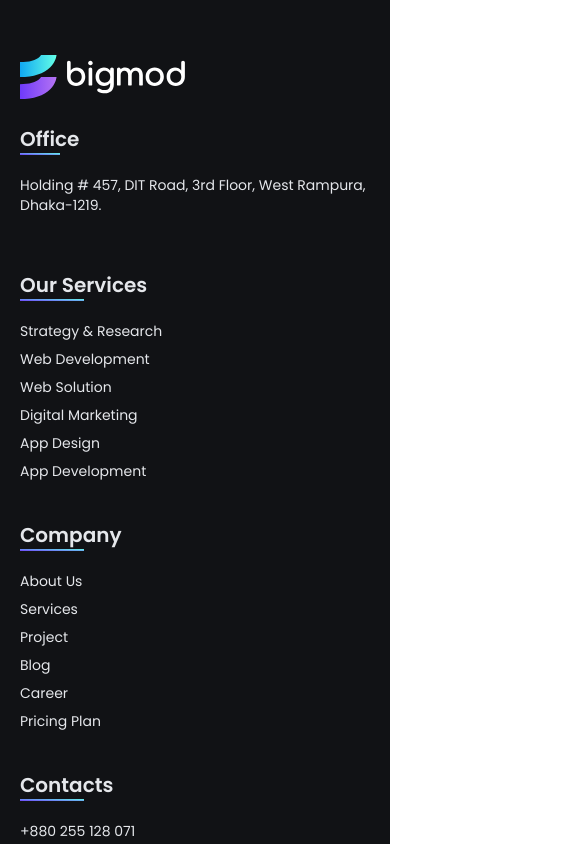
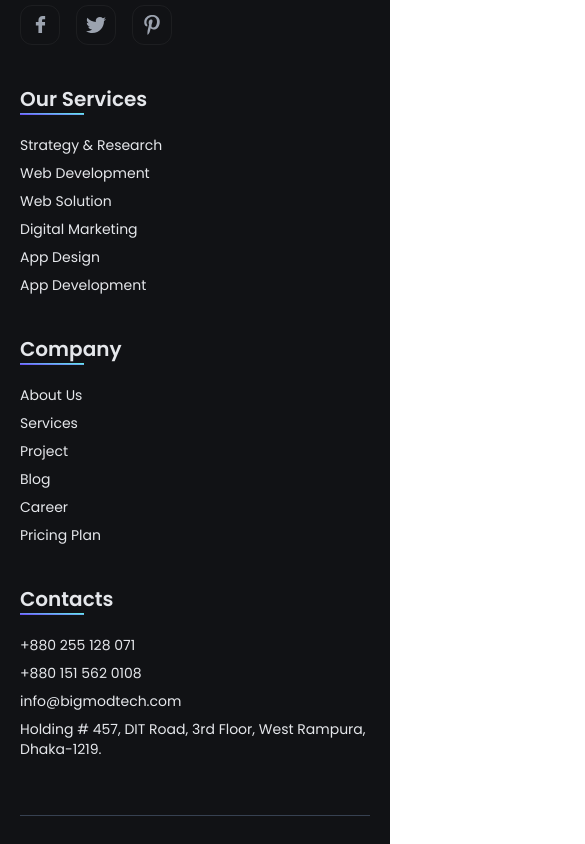
Before and after one commit to sabbirsami/bigmod-portfolio, a Next.js app: page / in a window 390 px wide. Shown: the part 3300-4144 px from the top of the page, 585 px wide, since content can reach past the window. Built offline with nearby package versions, Linux system fonts and the light colour scheme.

Commit message:
make footer responsive

```diff
--- a/src/app/layout.tsx
+++ b/src/app/layout.tsx
@@ -9,7 +9,7 @@ const poppins = Poppins({
 });
 
 export const metadata: Metadata = {
-  title: "Create Next App",
+  title: "Bigmod Technologies",
   description: "Generated by create next app",
 };
 
--- a/src/app/page.tsx
+++ b/src/app/page.tsx
@@ -7,7 +7,7 @@ export default function Home() {
     <div className="">
       <Hero />
       <Service />
-      <Partner />
+      {/* <Partner /> */}
     </div>
   );
 }
--- a/src/components/shared/footer/Footer.tsx
+++ b/src/components/shared/footer/Footer.tsx
@@ -1,10 +1,58 @@
 import React from "react";
 import Logo from "../icons/Logo";
+import Link from "next/link";
+import FacebookIcon from "../icons/Facebook";
+import TwitterIcon from "../icons/TwitterIcon";
+import PinterestIcon from "../icons/PinterestIcon";
 
 const Footer = () => {
+  const socialLinks = [
+    {
+      id: 1,
+      name: "Facebook",
+      icon: <FacebookIcon />,
+      url: "https://facebook.com",
+    },
+    {
+      id: 2,
+      name: "Twitter",
+      icon: <TwitterIcon height={20} width={20} />,
+      url: "https://twitter.com",
+    },
+    {
+      id: 3,
+      name: "Pinterest",
+      icon: <PinterestIcon />,
+      url: "https://pinterest.com",
+    },
+  ];
+
+  const services = [
+    { id: 1, name: "Strategy & Research", route: "/strategy-research" },
+    { id: 2, name: "Web Development", route: "/web-development" },
+    { id: 3, name: "Web Solution", route: "/web-solution" },
+    { id: 4, name: "Digital Marketing", route: "/digital-marketing" },
+    { id: 5, name: "App Design", route: "/app-design" },
+    { id: 6, name: "App Development", route: "/app-development" },
+  ];
+  const navigationLinks = [
+    { id: 1, name: "About Us", route: "/about-us" },
+    { id: 2, name: "Services", route: "/services" },
+    { id: 3, name: "Project", route: "/project" },
+    { id: 4, name: "Blog", route: "/blog" },
+    { id: 5, name: "Career", route: "/career" },
+    { id: 6, name: "Pricing Plan", route: "/pricing-plan" },
+  ];
+  const policies = [
+    { id: 1, name: "Privacy Policy", route: "/privacy-policy" },
+    { id: 2, name: "Terms of Use", route: "/terms-of-use" },
+    { id: 3, name: "Support Policy", route: "/support-policy" },
+    { id: 4, name: "Terms of Service", route: "/terms-of-service" },
+  ];
+
   return (
     <footer className="bg-secondary_dark text-gray-200 pt-24 pb-16 px-5">
-      <div className="container mx-auto grid grid-cols-1 md:grid-cols-4 gap-10">
+      <div className="container mx-auto grid grid-cols-1 sm:grid-cols-2 md:grid-cols-3 lg:grid-cols-4 gap-10">
         {/* Office Section */}
         <div>
           <Logo width={165} className="h-16" />
@@ -13,38 +61,49 @@ const Footer = () => {
           <p className="text-sm">
             Holding # 457, DIT Road, 3rd Floor, West Rampura, Dhaka-1219.
           </p>
-          <div className="flex space-x-4 mt-4">
-            {/* <a href="#" className="text-gray-400 hover:text-white"><FaFacebookF /></a>
-            <a href="#" className="text-gray-400 hover:text-white"><FaTwitter /></a>
-            <a href="#" className="text-gray-400 hover:text-white"><FaPinterest /></a> */}
+          <div className="flex space-x-4 mt-6">
+            {socialLinks.map((social) => (
+              <a
+                key={social.id}
+                href={social.url}
+                target="_blank"
+                rel="noopener noreferrer"
+                className="text-gray-400 hover:text-white rounded-xl p-0.5 border flex items-center justify-center w-10 h-10 border-white/5"
+                aria-label={social.name}
+              >
+                {social.icon}
+              </a>
+            ))}
           </div>
         </div>
 
         {/* Our Services Section */}
         <div>
-          <h2 className="text-xl font-semibold ">Our Services</h2>
+          <h2 className="text-xl font-semibold">Our Services</h2>
           <div className="w-16 h-[2px] bg-gradient-to-tr from-secondary_one to-primary_two mb-5"></div>
           <ul className="space-y-2 text-sm">
-            <li>Strategy & Research</li>
-            <li>Web Development</li>
-            <li>Web Solution</li>
-            <li>Digital Marketing</li>
-            <li>App Design</li>
-            <li>App Development</li>
+            {services.map((service) => (
+              <li key={service.id}>
+                <Link href={service.route} className="">
+                  {service.name}
+                </Link>
+              </li>
+            ))}
           </ul>
         </div>
 
         {/* Company Section */}
         <div>
-          <h2 className="text-xl font-semibold ">Company</h2>
+          <h2 className="text-xl font-semibold">Company</h2>
           <div className="w-16 h-[2px] bg-gradient-to-tr from-secondary_one to-primary_two mb-5"></div>
           <ul className="space-y-2 text-sm">
-            <li>About Us</li>
-            <li>Services</li>
-            <li>Project</li>
-            <li>Blog</li>
-            <li>Career</li>
-            <li>Pricing Plan</li>
+            {navigationLinks.map((link) => (
+              <li key={link.id}>
+                <Link href={link.route} className="hover:underline">
+                  {link.name}
+                </Link>
+              </li>
+            ))}
           </ul>
         </div>
 
@@ -53,20 +112,10 @@ const Footer = () => {
           <h2 className="text-xl font-semibold">Contacts</h2>
           <div className="w-16 h-[2px] bg-gradient-to-tr from-secondary_one to-primary_two mb-5"></div>
           <ul className="space-y-2">
-            <li className="flex items-center         text-sm ">
-              {/* <FaPhoneAlt className="mr-2" />  */}
-              +880 255 128 071
-            </li>
-            <li className="flex items-center       text-sm">
-              {/* <FaPhoneAlt className="mr-2" />  */}
-              +880 151 562 0108
-            </li>
+            <li className="flex items-center text-sm">+880 255 128 071</li>
+            <li className="flex items-center text-sm">+880 151 562 0108</li>
+            <li className="flex items-center text-sm">info@bigmodtech.com</li>
             <li className="flex items-center text-sm">
-              {/* <FaEnvelope className="mr-2" />  */}
-              info@bigmodtech.com
-            </li>
-            <li className="flex items-center text-sm">
-              {/* <FaMapMarkerAlt className="mr-2" />  */}
               Holding # 457, DIT Road, 3rd Floor, West Rampura, Dhaka-1219.
             </li>
           </ul>
@@ -76,11 +125,14 @@ const Footer = () => {
       {/* Footer Bottom */}
       <div className="container mx-auto border-t border-gray-700 mt-14 pt-10 flex flex-col md:flex-row justify-between items-center text-sm text-gray-400">
         <p>&copy; 2024 Bigmod Technologies</p>
-        <div className="flex space-x-4 mt-4 md:mt-0 text-sm">
-          <a href="#">Privacy Policy</a>
-          <a href="#">Terms of Use</a>
-          <a href="#">Support Policy</a>
-          <a href="#">Terms of Service</a>
+        <div className="flex space-x-4 mt-4 md:mt-0 text-sm flex-wrap">
+          {policies.map((policy) => (
+            <li key={policy.id}>
+              <Link href={policy.route} className=" hover:underline">
+                {policy.name}
+              </Link>
+            </li>
+          ))}
         </div>
       </div>
     </footer>
--- /dev/null
+++ b/src/components/shared/icons/Facebook.tsx
@@ -0,0 +1,31 @@
+import React from "react";
+
+interface IconProps {
+  width?: string | number;
+  height?: string | number;
+  className?: string;
+}
+
+const FacebookIcon: React.FC<IconProps> = ({
+  width = "25",
+  height = "25",
+  className,
+}) => {
+  return (
+    <svg
+      width={width}
+      height={height}
+      className={className}
+      viewBox="0 0 32 32"
+      fill="none"
+      xmlns="http://www.w3.org/2000/svg"
+    >
+      <path
+        d="M21.95 5.005l-3.306-.004c-3.206 0-5.277 2.124-5.277 5.415v2.495H10.05v4.515h3.317l-.004 9.575h4.641l.004-9.575h3.806l-.003-4.514h-3.803v-2.117c0-1.018.241-1.533 1.566-1.533l2.366-.001.01-4.256z"
+        fill="currentColor"
+      />
+    </svg>
+  );
+};
+
+export default FacebookIcon;
--- /dev/null
+++ b/src/components/shared/icons/PinterestIcon.tsx
@@ -0,0 +1,34 @@
+import React from "react";
+
+interface PinterestIconType {
+  width?: string | number;
+  height?: string | number;
+  className?: string;
+}
+
+const PinterestIcon: React.FC<PinterestIconType> = ({
+  width = "20",
+  height = "20",
+  className,
+}) => {
+  return (
+    <svg
+      width={width}
+      height={height}
+      className={className}
+      viewBox="0 0 512 512"
+      fill="none"
+      xmlns="http://www.w3.org/2000/svg"
+    >
+      <g id="SVGRepo_iconCarrier">
+        <path
+          style={{ display: "inline" }}
+          d="M220.646,338.475C207.223,408.825,190.842,476.269,142.3,511.5 c-14.996-106.33,21.994-186.188,39.173-270.971c-29.293-49.292,3.518-148.498,65.285-124.059 c76.001,30.066-65.809,183.279,29.38,202.417c99.405,19.974,139.989-172.476,78.359-235.054 C265.434-6.539,95.253,81.775,116.175,211.161c5.09,31.626,37.765,41.22,13.062,84.884c-57.001-12.65-74.005-57.6-71.822-117.533 c3.53-98.108,88.141-166.787,173.024-176.293c107.34-12.014,208.081,39.398,221.991,140.376 c15.67,113.978-48.442,237.412-163.23,228.529C258.085,368.704,245.023,353.283,220.646,338.475z"
+          fill="currentColor"
+        />
+      </g>
+    </svg>
+  );
+};
+
+export default PinterestIcon;
--- /dev/null
+++ b/src/components/shared/icons/TwitterIcon.tsx
@@ -0,0 +1,48 @@
+import React from "react";
+
+interface TwitterIconType {
+  width?: string | number;
+  height?: string | number;
+  className?: string;
+}
+
+const TwitterIcon: React.FC<TwitterIconType> = ({
+  width = "20",
+  height = "20",
+  className,
+}) => {
+  return (
+    <svg
+      width={width}
+      height={height}
+      className={className}
+      viewBox="0 -2 20 20"
+      xmlns="http://www.w3.org/2000/svg"
+      xmlnsXlink="http://www.w3.org/1999/xlink"
+      fill="currentColor"
+    >
+      <g
+        id="Page-1"
+        stroke="none"
+        strokeWidth="1"
+        fill="none"
+        fillRule="evenodd"
+      >
+        <g
+          id="Dribbble-Light-Preview"
+          transform="translate(-60.000000, -7521.000000)"
+          fill="currentColor"
+        >
+          <g id="icons" transform="translate(56.000000, 160.000000)">
+            <path
+              d="M10.29,7377 C17.837,7377 21.965,7370.84365 21.965,7365.50546 C21.965,7365.33021 21.965,7365.15595 21.953,7364.98267 C22.756,7364.41163 23.449,7363.70276 24,7362.8915 C23.252,7363.21837 22.457,7363.433 21.644,7363.52751 C22.5,7363.02244 23.141,7362.2289 23.448,7361.2926 C22.642,7361.76321 21.761,7362.095 20.842,7362.27321 C19.288,7360.64674 16.689,7360.56798 15.036,7362.09796 C13.971,7363.08447 13.518,7364.55538 13.849,7365.95835 C10.55,7365.79492 7.476,7364.261 5.392,7361.73762 C4.303,7363.58363 4.86,7365.94457 6.663,7367.12996 C6.01,7367.11125 5.371,7366.93797 4.8,7366.62489 L4.8,7366.67608 C4.801,7368.5989 6.178,7370.2549 8.092,7370.63591 C7.488,7370.79836 6.854,7370.82199 6.24,7370.70483 C6.777,7372.35099 8.318,7373.47829 10.073,7373.51078 C8.62,7374.63513 6.825,7375.24554 4.977,7375.24358 C4.651,7375.24259 4.325,7375.22388 4,7375.18549 C5.877,7376.37088 8.06,7377 10.29,7376.99705"
+              id="twitter-[#154]"
+            />
+          </g>
+        </g>
+      </g>
+    </svg>
+  );
+};
+
+export default TwitterIcon;
```
